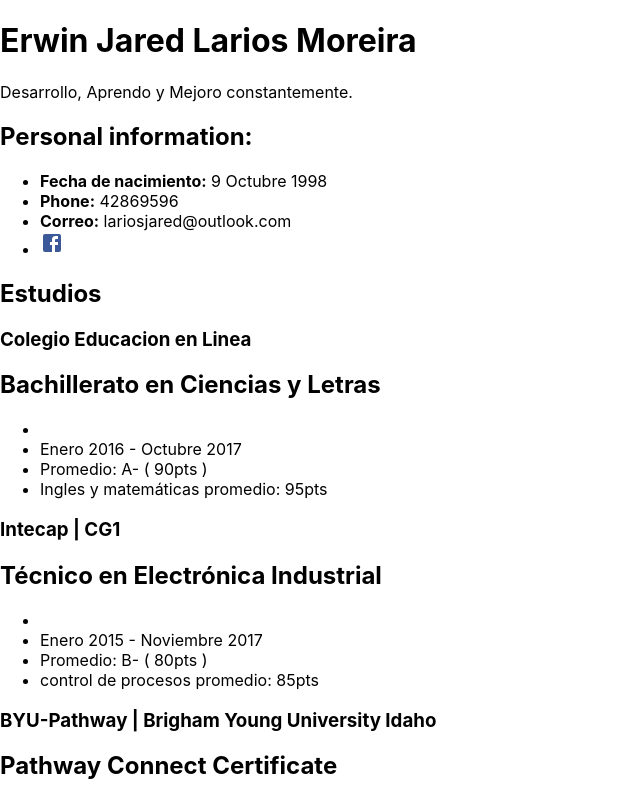
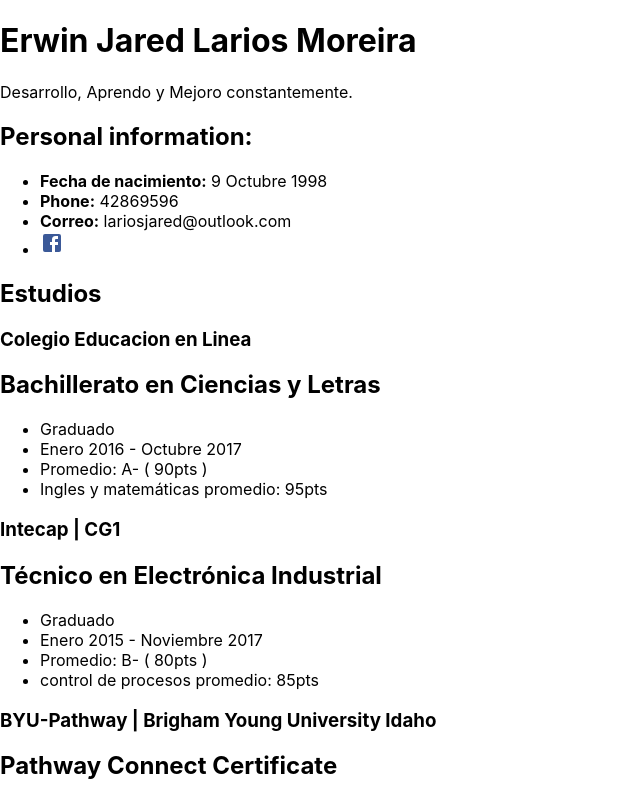
Before and after one commit to JaredLarios/my-profile, a React (Create React App) app: page / in a window 1280 px wide. Shown: the top 800 px of the page, without its empty margins (0-640 px from the left). Built offline with nearby package versions, Linux system fonts and the light colour scheme.

Commit message:
fix: status

```diff
--- a/src/Components/Home/Card.js
+++ b/src/Components/Home/Card.js
@@ -44,7 +44,7 @@ const Card = (props) => {
         if (data !== "university") {
             return(
                 <ul>
-                    <li>{props.status.current}</li>
+                    <li>{props.status.currentStatus}</li>
                     <li>{props.status.initDate} - {props.status.graduationDate}</li>
                     <li>Promedio: {myGp(props.status.gp)} ( {props.status.gp}pts )</li>
                     <li>{props.status.spotlight}pts</li>
```
